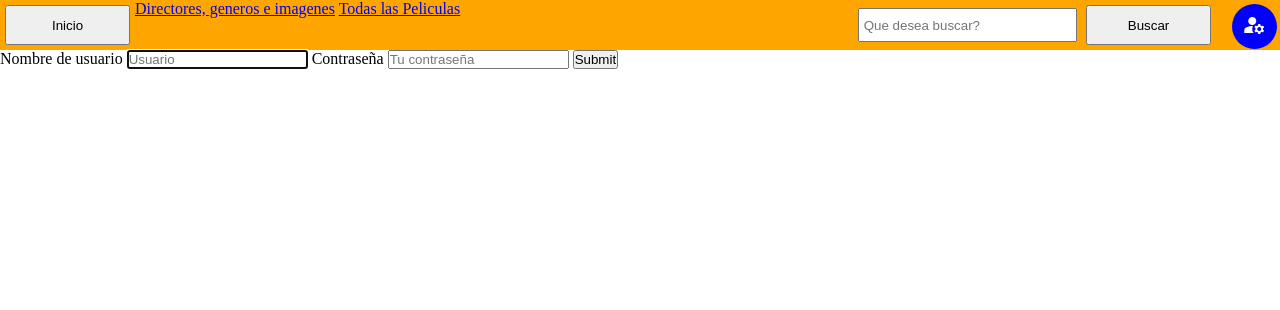
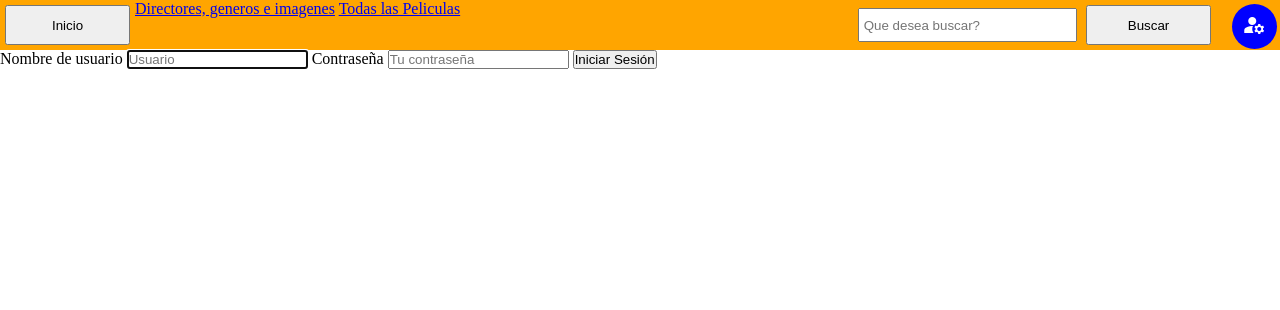
Before and after one commit to AntonioDelGreco/Proyecto-Prog2, a Flask app: page /login in a window 1280 px wide. Shown: the top 310 px of the page. Run offline with Flask 2, Linux system fonts and the light colour scheme.

Commit message:
estilos (hechos por mati)

```diff
--- a/templates/perfil.html
+++ b/templates/perfil.html
@@ -1,11 +1,15 @@
 {% extends './peliculas.html' %}
 
 {% block content %}
+<div class="login-page">
+  <div class="form">
     <form method="POST">
       <label for="username">Nombre de usuario</label>
       <input type="text" placeholder="Usuario" name="username" required autofocus>
       <label for="password">Contraseña</label>
       <input type="password" placeholder="Tu contraseña" name="password" required>
-  <input type="submit">
+      <input type="submit" value="Iniciar Sesión">
     </form>
+  </div>
+</div>
 {% endblock %}
```
Lines whose indentation alone changed are shown as unchanged.
